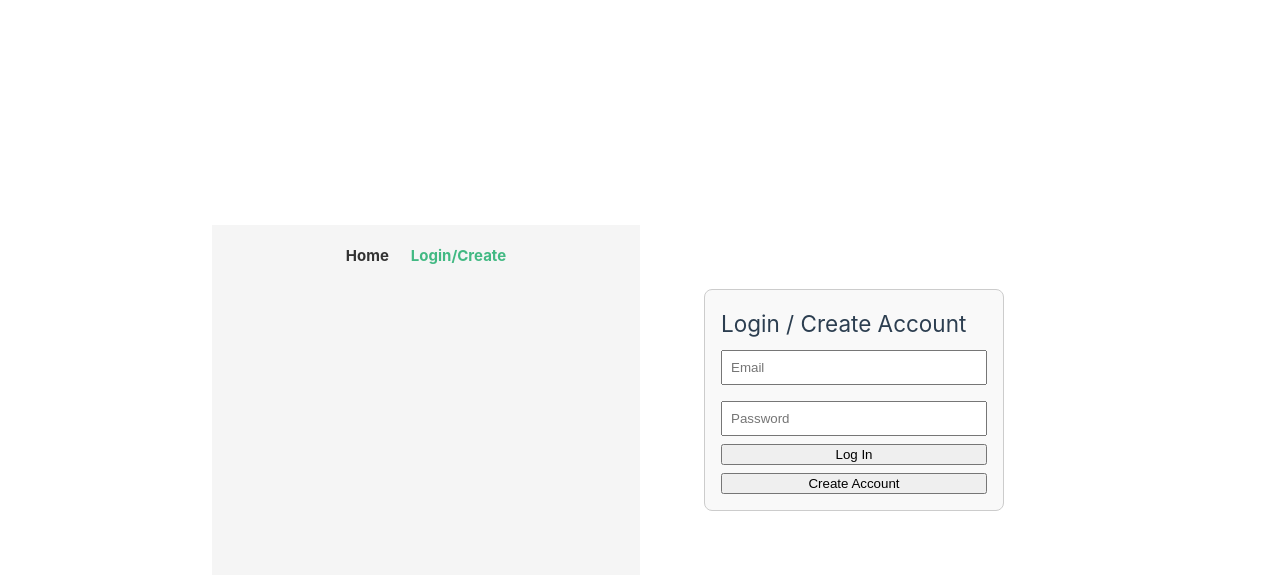
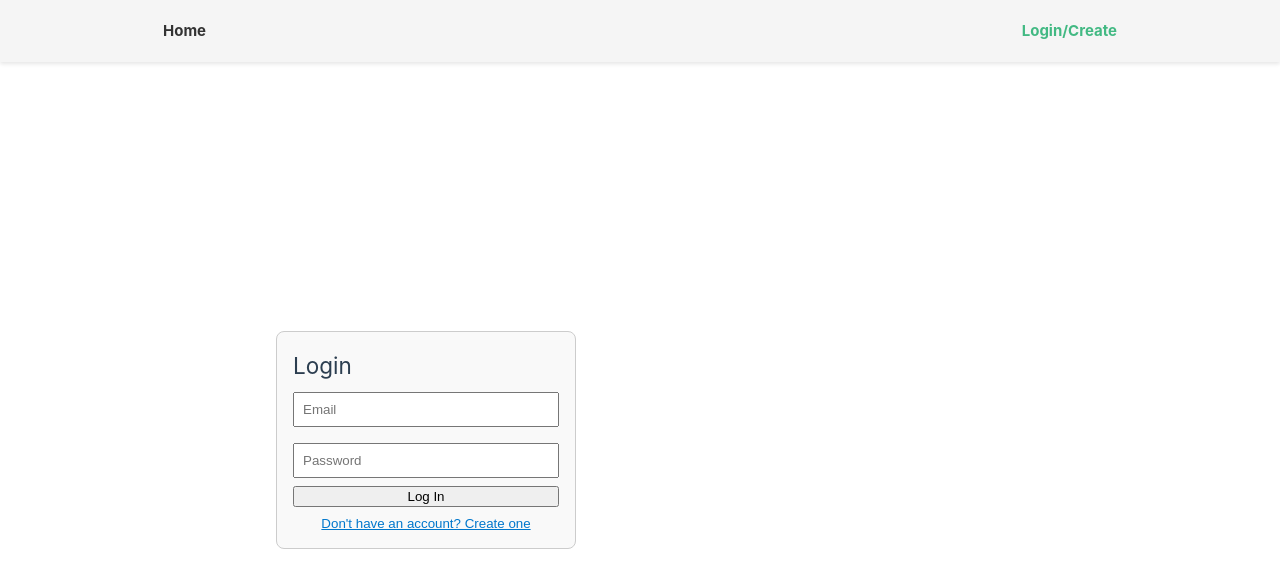
Before and after one commit to jwissing-sys/cs110-project, a Vue app: page /login in a window 1280 px wide. Shown: the top 588 px of the page. Built offline with nearby package versions, Linux system fonts and the light colour scheme; no server answers.

Commit message:
Seperated login and create account, navigation bar topside, demo changes

```diff
--- a/src/App.vue
+++ b/src/App.vue
@@ -1,5 +1,5 @@
 <script setup>
-import { RouterLink, RouterView } from 'vue-router'
+import { RouterView } from 'vue-router'
 import NavigationBar from './components/NavigationBar.vue'
 </script>
 
@@ -10,6 +10,13 @@ import NavigationBar from './components/NavigationBar.vue'
   </main>
 </template>
 
+<!-- Global styles must not be scoped -->
+<style>
+body {
+  padding-top: 80px;
+}
+</style>
+
 <style scoped>
 main {
   padding: 2rem;
--- a/src/components/LoginCreateAccount.vue
+++ b/src/components/LoginCreateAccount.vue
@@ -1,13 +1,21 @@
 <template>
   <div class="login-panel">
-    <h2>Login / Create Account</h2>
+    <h2>{{ isCreatingAccount ? 'Create Account' : 'Login' }}</h2>
+
     <input v-model="email" type="email" placeholder="Email" />
     <input v-model="password" type="password" placeholder="Password" />
+
     <div class="buttons">
-      <button @click="login">Log In</button>
-      <button @click="createAccount">Create Account</button>
+      <button v-if="!isCreatingAccount" @click="login">Log In</button>
+      <button v-else @click="createAccount">Create Account</button>
+
       <button v-if="isLoggedIn" @click="logout">Log Out</button>
+
+      <button class="toggle" @click="toggleMode">
+        {{ isCreatingAccount ? 'Already have an account? Log in' : "Don't have an account? Create one" }}
+      </button>
     </div>
+
     <p v-if="errorMessage" class="error">{{ errorMessage }}</p>
     <p v-if="isLoggedIn">✅ Logged in as {{ auth.currentUser?.email }}</p>
   </div>
@@ -27,6 +35,14 @@ const email = ref('')
 const password = ref('')
 const errorMessage = ref('')
 const isLoggedIn = ref(false)
+const isCreatingAccount = ref(false)
+
+const toggleMode = () => {
+  isCreatingAccount.value = !isCreatingAccount.value
+  errorMessage.value = ''
+  email.value = ''
+  password.value = ''
+}
 
 const login = async () => {
   try {
@@ -37,10 +53,6 @@ const login = async () => {
     errorMessage.value = error.message
   }
 }
-
-onAuthStateChanged(auth, (user) => {
-  isLoggedIn.value = !!user
-})
 
 const createAccount = async () => {
   try {
@@ -61,6 +73,10 @@ const logout = async () => {
     errorMessage.value = error.message
   }
 }
+
+onAuthStateChanged(auth, (user) => {
+  isLoggedIn.value = !!user
+})
 </script>
 
 <style scoped>
@@ -82,6 +98,13 @@ input {
   flex-direction: column;
   gap: 0.5rem;
 }
+.toggle {
+  background: none;
+  border: none;
+  color: #0077cc;
+  text-decoration: underline;
+  cursor: pointer;
+}
 .error {
   color: red;
   font-size: 0.9rem;
--- a/src/components/NavigationBar.vue
+++ b/src/components/NavigationBar.vue
@@ -30,12 +30,20 @@ const logout = async () => {
 header {
   background-color: #f5f5f5;
   padding: 1rem;
+  width: 100%;
+  position: fixed;
+  top: 0;
+  left: 0;
+  z-index: 1000;
+  box-shadow: 0 2px 4px rgba(0, 0, 0, 0.1);
 }
 
 nav {
   display: flex;
-  gap: 1rem;
-  justify-content: center;
+  justify-content: space-between;
+  align-items: center;
+  max-width: 960px;
+  margin: 0 auto;
 }
 
 nav a {
@@ -47,4 +55,12 @@ nav a {
 nav a.router-link-exact-active {
   color: #42b983;
 }
+
+button {
+  background: none;
+  border: none;
+  color: #c00;
+  font-weight: bold;
+  cursor: pointer;
+}
 </style>
--- a/src/components/SuggestedFollowers.vue
+++ b/src/components/SuggestedFollowers.vue
@@ -33,6 +33,7 @@ onMounted(async () => {
   const currentUserDoc = await getDoc(doc(firestore, 'users', currentUserId))
   const currentData = currentUserDoc.data()
   const followingList = currentData?.following || []
+
 
   allUsersSnap.forEach((docSnap) => {
     const userData = docSnap.data()
--- a/src/components/UserStats.vue
+++ b/src/components/UserStats.vue
@@ -4,15 +4,25 @@ import { doc, getDoc } from 'firebase/firestore'
 import { firestore } from '../firebaseResources'
 
 const props = defineProps({
-  user: Object // must include .uid
+  user: {
+    type: Object,
+    required: true
+  }
 })
 
-const stats = ref({ posts: 0, followers: 0, following: 0 })
+const stats = ref({
+  posts: 0,
+  followers: 0,
+  following: 0
+})
 
 watchEffect(async () => {
-  if (!props.user?.uid) return
+  if (!props.user?.id && !props.user?.uid) return
 
-  const userSnap = await getDoc(doc(firestore, 'users', props.user.uid))
+  const userId = props.user.uid || props.user.id
+  const userRef = doc(firestore, 'users', userId)
+  const userSnap = await getDoc(userRef)
+
   if (userSnap.exists()) {
     const data = userSnap.data()
     stats.value.posts = data.posts?.length || 0
@@ -23,7 +33,7 @@ watchEffect(async () => {
 </script>
 
 <template>
-  <div>
+  <div class="user-stats">
     <h3>User Stats</h3>
     <p>Email: {{ user?.email }}</p>
     <p>Posts: {{ stats.posts }}</p>
@@ -31,7 +41,6 @@ watchEffect(async () => {
     <p>Following: {{ stats.following }}</p>
   </div>
 </template>
-
 
 <style scoped>
 .user-stats {
--- a/src/views/UserProfileView.vue
+++ b/src/views/UserProfileView.vue
@@ -5,7 +5,7 @@
     </aside>
 
     <section class="main-feed">
-      <h2>Posts by {{ viewedUser.email }}</h2>
+      <h2>Posts by {{ viewedUser?.email }}</h2>
       <PostFeed :posts="viewedPosts" />
     </section>
 
@@ -13,7 +13,7 @@
       <SuggestedFollowers
         :currentUser="null"
         :customList="[viewedUser]"
-        :title="`Follow ${viewedUser.email}`"
+        :title="`Follow ${viewedUser?.email}`"
       />
     </aside>
   </div>
@@ -27,10 +27,10 @@ import UserStats from '../components/UserStats.vue'
 import PostFeed from '../components/PostFeed.vue'
 import SuggestedFollowers from '../components/SuggestedFollowers.vue'
 
-// mock route
 const route = useRoute()
 const userId = route.params.id
 
+// Mocked user document for viewing another user's profile
 const viewedUser = ref({
   id: userId,
   email: `${userId}@example.com`,
@@ -39,6 +39,7 @@ const viewedUser = ref({
   posts: ['postA', 'postB']
 })
 
+// Mocked posts by that user
 const viewedPosts = ref([
   {
     id: 1,
```
